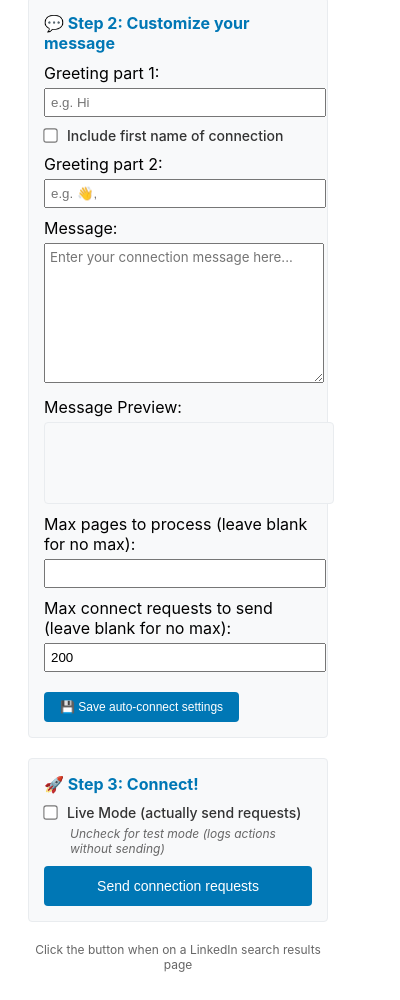
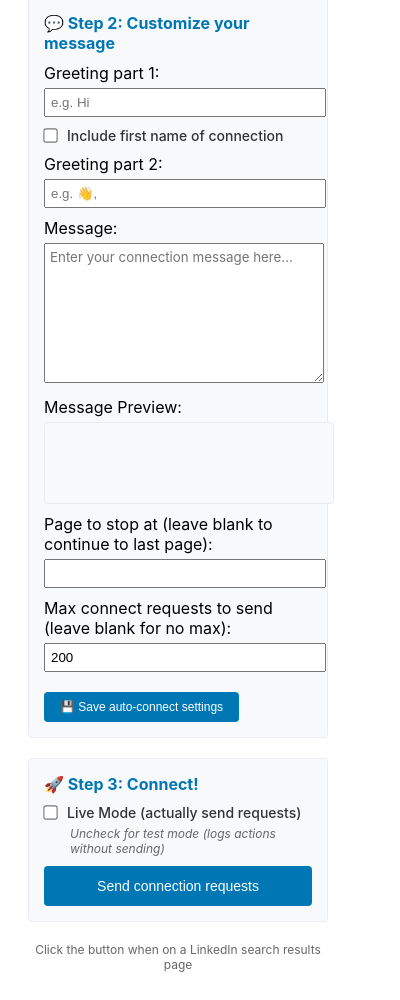
Before and after one commit to j2kenton/linkedin-linker, a browser extension: page popup.html in a window 400 px wide. Shown: the part 1175-2175 px from the top of the page. Drawn offline with Linux system fonts and the light colour scheme; no server answers.

Commit message:
Improve page limit field clarity
- Changed 'Max pages to process (leave blank for no max)' to 'Page to stop at (leave blank to continue to last page)'
- More intuitive and clear explanation of field functionality
- Better user understanding of what happens when field is left blank
- Maintains same underlying functionality (stopPage variable)

```diff
--- a/popup.html
+++ b/popup.html
@@ -166,7 +166,7 @@
         <div id="messagePreview" style="width: 100%; padding: 10px; margin-top: 5px; background-color: #f8f9fa; border: 1px solid #e9ecef; border-radius: 4px; font-family: inherit; white-space: pre-wrap; min-height: 60px;"></div>
       </div>
       <div style="margin-bottom: 10px;">
-        <label for="stopPage">Max pages to process (leave blank for no max):</label>
+        <label for="stopPage">Page to stop at (leave blank to continue to last page):</label>
         <input type="number" id="stopPage" placeholder="" min="1" style="width: 100%; padding: 5px; margin-top: 5px;">
       </div>
       <div style="margin-bottom: 10px;">
```
